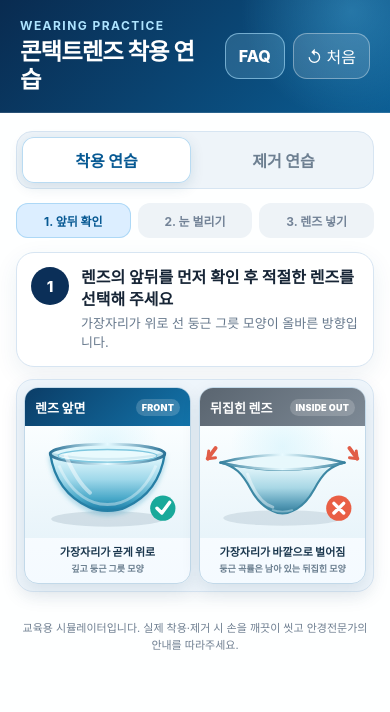
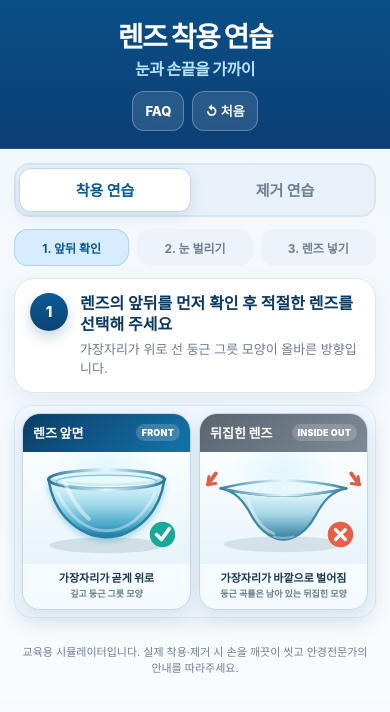
Before and after one commit to justmegod88/Remover, a plain HTML site: page index.html in a window 390 px wide. Drawn offline with Linux system fonts and the light colour scheme.

Commit message:
Add files via upload

```diff
--- a/index.html
+++ b/index.html
@@ -940,15 +940,277 @@
     @media (prefers-reduced-motion: reduce) {
       *, *::before, *::after { animation-duration: .01ms !important; transition-duration: .01ms !important; }
     }
+
+
+    /* ===== Reference-style refresh inspired by the provided guide image ===== */
+    .app {
+      width: min(100%, 760px);
+      background: #f7fbff;
+      box-shadow: 0 14px 42px rgba(10, 40, 74, .12);
+    }
+
+    .topbar {
+      position: relative;
+      padding: calc(22px + env(safe-area-inset-top)) 22px 18px;
+      text-align: center;
+      background: linear-gradient(180deg, #0a4f87 0%, #0b3e74 100%);
+      box-shadow: inset 0 -1px 0 rgba(255,255,255,.12);
+    }
+
+    .topbar-row {
+      position: relative;
+      display: block;
+      min-height: 72px;
+    }
+
+    .eyebrow {
+      display: none;
+    }
+
+    h1 {
+      margin: 0;
+      color: #fff;
+      font-size: clamp(28px, 6.5vw, 44px);
+      font-weight: 900;
+      line-height: 1.08;
+      letter-spacing: -0.05em;
+    }
+
+    .page-subtitle {
+      margin: 8px 0 0;
+      color: #b9e2ff;
+      font-size: clamp(18px, 3.9vw, 28px);
+      font-weight: 800;
+      letter-spacing: -0.03em;
+      line-height: 1.16;
+    }
+
+    .top-actions {
+      position: absolute;
+      top: 0;
+      right: 0;
+      gap: 8px;
+    }
+
+    .faq-button,
+    .reset-button {
+      min-height: 40px;
+      padding: 8px 12px;
+      border-radius: 12px;
+      border: 1px solid rgba(255,255,255,.28);
+      background: rgba(255,255,255,.12);
+      color: #fff;
+      font-size: 13px;
+      font-weight: 800;
+      backdrop-filter: blur(6px);
+      -webkit-backdrop-filter: blur(6px);
+    }
+
+    main {
+      padding: 14px 14px calc(24px + env(safe-area-inset-bottom));
+      background: linear-gradient(180deg, #f3f8fd 0%, #f9fcff 100%);
+    }
+
+    .mode-tabs {
+      margin: 0 0 12px;
+      padding: 4px;
+      border-radius: 15px;
+      background: #e9f1f8;
+      box-shadow: inset 0 0 0 1px #d7e6f3;
+    }
+
+    .mode-tab {
+      min-height: 44px;
+      font-size: 15px;
+    }
+
+    .progress-list {
+      gap: 8px;
+      margin-bottom: 12px;
+    }
+
+    .progress-list li {
+      padding: 10px 6px;
+      border-radius: 14px;
+      font-size: 12px;
+      background: #edf3f8;
+      color: #6e8092;
+    }
+
+    .progress-list li.active {
+      background: #d7edff;
+      color: #075993;
+      box-shadow: inset 0 0 0 1px #a7d6fb;
+    }
+
+    .coach {
+      margin-bottom: 12px;
+      padding: 14px 15px;
+      border-radius: 20px;
+      border: 1px solid #dce8f3;
+      background: #fff;
+      box-shadow: 0 10px 24px rgba(26, 71, 109, .08);
+    }
+
+    .step-number {
+      background: linear-gradient(180deg, #0b5b98 0%, #0a4372 100%);
+      box-shadow: 0 6px 14px rgba(8, 72, 120, .22);
+    }
+
+    .coach strong {
+      color: #0c3962;
+      font-size: 16px;
+    }
+
+    .coach p {
+      color: #6a7c8f;
+      font-size: 13px;
+    }
+
+    .simulator {
+      border-radius: 24px;
+      background: linear-gradient(180deg, #cee6f8 0%, #a9d0ea 100%);
+      box-shadow: inset 0 0 0 1px rgba(255,255,255,.58), 0 14px 28px rgba(11, 58, 92, .16);
+    }
+
+    #wearPractice .simulator {
+      background: linear-gradient(180deg, #b8ddf7 0%, #96c4e9 100%);
+    }
+
+    #wearEyeScene,
+    #sideViewScene,
+    #eyeScene {
+      background: linear-gradient(180deg, #c5e4f9 0%, #b5dbf5 100%);
+    }
+
+    .side-view-stage {
+      background: linear-gradient(180deg, #c5e4f9 0%, #b5dbf5 100%);
+    }
+
+    .side-view-label {
+      position: absolute;
+      z-index: 8;
+      top: 12px;
+      left: 12px;
+      padding: 8px 12px;
+      border-radius: 999px;
+      background: rgba(255,255,255,.82);
+      color: #0a4b7e;
+      font-size: 12px;
+      font-weight: 900;
+      letter-spacing: .03em;
+      box-shadow: 0 6px 16px rgba(16, 61, 95, .14);
+    }
+
+    .video-pip {
+      top: 12px;
+      right: 12px;
+      width: min(34%, 150px);
+      border-radius: 16px;
+      border: 2px solid rgba(255,255,255,.95);
+      background: rgba(255,255,255,.94);
+      box-shadow: 0 10px 24px rgba(7, 35, 60, .18);
+    }
+
+    .video-pip span {
+      padding: 6px 8px;
+      color: #0b4271;
+      background: rgba(237, 246, 255, .9);
+      font-size: 10px;
+    }
+
+    .wear-control-dock {
+      margin: 0 0 12px;
+      border-radius: 18px;
+      background: #eff6fc;
+      border: 1px solid #d9e8f3;
+      box-shadow: 0 8px 20px rgba(18, 73, 111, .08);
+    }
+
+    .orientation-card {
+      border-radius: 18px;
+      background: #fff;
+      box-shadow: 0 6px 16px rgba(20, 64, 99, .08);
+    }
+
+    .feedback {
+      right: 0;
+      bottom: 0;
+      left: 0;
+      min-height: 74px;
+      padding: 16px 18px 18px;
+      border: 0;
+      border-top: 1px solid rgba(9, 63, 106, .1);
+      border-radius: 0;
+      background: rgba(255,255,255,.96);
+      color: #0a4b7e;
+      font-size: 18px;
+      font-weight: 900;
+      line-height: 1.35;
+      text-align: center;
+      backdrop-filter: none;
+      -webkit-backdrop-filter: none;
+      box-shadow: 0 -10px 20px rgba(9, 54, 88, .08);
+    }
+
+    .feedback.error {
+      background: rgba(255, 238, 240, .98);
+      color: #b63f4f;
+    }
+
+    .feedback.success {
+      background: rgba(236, 251, 245, .98);
+      color: #0f7b57;
+    }
+
+    .attempt-guide-card {
+      border-radius: 22px;
+    }
+
+    .completion {
+      background: rgba(8, 47, 79, .68);
+    }
+
+    .safety-note {
+      margin-top: 14px;
+      font-size: 11px;
+    }
+
+    @media (max-width: 520px) {
+      .topbar {
+        padding-inline: 16px;
+      }
+
+      .top-actions {
+        position: static;
+        justify-content: center;
+        margin-top: 12px;
+      }
+
+      .topbar-row {
+        min-height: 0;
+      }
+
+      .page-subtitle {
+        font-size: clamp(16px, 3.8vw, 22px);
+      }
+
+      .feedback {
+        font-size: 16px;
+        min-height: 68px;
+      }
+    }
+
   </style>
 </head>
-<body>
+<body data-mode="wear">
   <div class="app">
     <header class="topbar">
       <div class="topbar-row">
         <div>
           <p class="eyebrow" id="modeEyebrow">WEARING PRACTICE</p>
-          <h1 id="pageTitle">콘택트렌즈 착용 연습</h1>
+          <h1 id="pageTitle">렌즈 착용 연습</h1>
+          <p class="page-subtitle" id="pageSubtitle">눈과 손끝을 가까이</p>
         </div>
         <div class="top-actions">
           <button class="faq-button" id="faqButton" type="button" aria-haspopup="dialog">FAQ</button>
@@ -2106,6 +2368,7 @@
       const removalPractice = document.getElementById('removalPractice');
       const modeEyebrow = document.getElementById('modeEyebrow');
       const pageTitle = document.getElementById('pageTitle');
+      const pageSubtitle = document.getElementById('pageSubtitle');
       const resetButton = document.getElementById('resetButton');
       let activeMode = 'wear';
 
@@ -2196,9 +2459,9 @@
           feedback: '두 렌즈 중 올바른 앞면 모양을 선택하세요.'
         },
         2: {
-          title: DIRECT_SIDE_WEAR ? '측면에서 눈꺼풀을 벌리고 렌즈를 직접 넣으세요' : '왼손 중지와 오른손 중지로 눈꺼풀을 벌리세요',
-          body: DIRECT_SIDE_WEAR ? '왼손 중지는 위로, 오른손 중지는 아래로 드래그해 고정하고 오른손 검지의 렌즈를 각막 중심으로 움직이세요.' : '왼손 중지는 윗눈꺼풀 위 피부를 위로, 오른손 중지는 아랫눈꺼풀 아래 피부를 아래로 당기세요.',
-          feedback: DIRECT_SIDE_WEAR ? '위 손가락은 위로, 아래 손가락은 아래로 움직인 뒤 렌즈를 든 검지를 왼쪽으로 드래그하세요.' : '위 파란 원은 왼손 중지, 아래 파란 원은 오른손 중지로 드래그하세요.'
+          title: DIRECT_SIDE_WEAR ? '눈꺼풀을 가까이 잡고, 렌즈를 눈 앞으로 가져오세요' : '왼손 중지와 오른손 중지로 눈꺼풀을 벌리세요',
+          body: DIRECT_SIDE_WEAR ? '왼손 중지로 윗눈꺼풀을 위로, 오른손 중지로 아랫눈꺼풀을 아래로 고정한 뒤 오른손 검지의 렌즈를 눈앞까지 부드럽게 가져오세요.' : '왼손 중지는 윗눈꺼풀 위 피부를 위로, 오른손 중지는 아랫눈꺼풀 아래 피부를 아래로 당기세요.',
+          feedback: DIRECT_SIDE_WEAR ? '윗눈꺼풀은 위로, 아랫눈꺼풀은 아래로 잡고 렌즈를 든 검지를 왼쪽으로 천천히 움직여 보세요.' : '위 파란 원은 왼손 중지, 아래 파란 원은 오른손 중지로 드래그하세요.'
         },
         3: {
           title: '측면에서 렌즈와 각막을 일직선으로 맞추세요',
@@ -2782,8 +3045,12 @@
         removalTab.classList.toggle('active', !wearing);
         wearTab.setAttribute('aria-selected', String(wearing));
         removalTab.setAttribute('aria-selected', String(!wearing));
+        document.body.dataset.mode = mode;
         modeEyebrow.textContent = wearing ? 'WEARING PRACTICE' : 'REMOVAL PRACTICE';
-        pageTitle.textContent = wearing ? '콘택트렌즈 착용 연습' : '콘택트렌즈 제거 연습';
+        pageTitle.textContent = wearing ? '렌즈 착용 연습' : '렌즈 제거 연습';
+        if (pageSubtitle) {
+          pageSubtitle.textContent = wearing ? '눈과 손끝을 가까이' : '눈꺼풀을 잡고 부드럽게 제거';
+        }
       }
 
       document.getElementById('correctOrientation').addEventListener('click', () => goWearStep(2));
```
